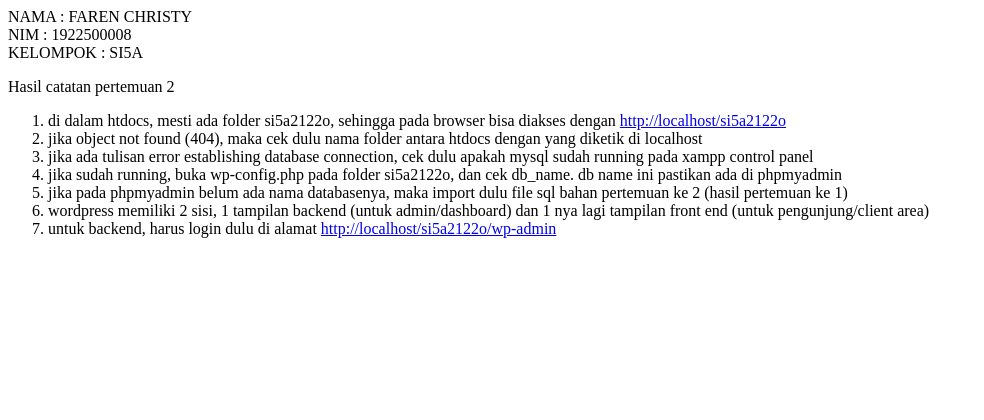
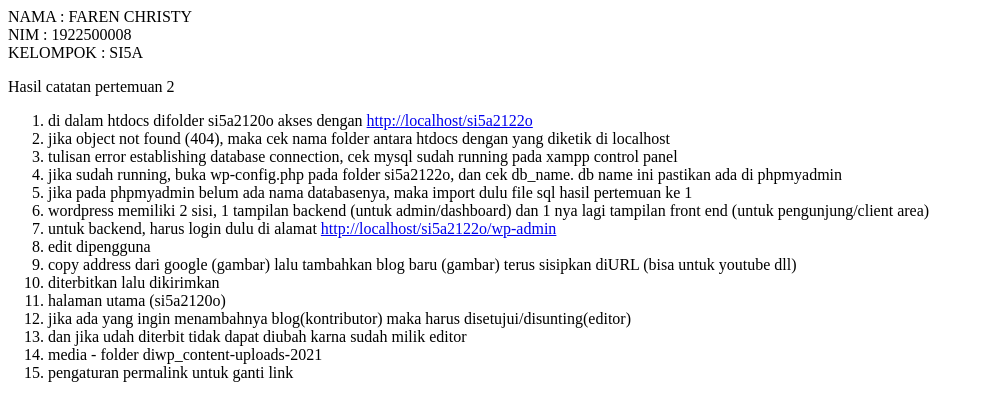
Before and after one commit to farenchristy/si5a2120o, a plain HTML site: page 2/index.html in a window 1280 px wide. Shown: the whole page, without its empty margins (0-984 px from the left). Drawn offline with Linux system fonts and the light colour scheme.

Commit message:
Update index.html

```diff
--- a/2/index.html
+++ b/2/index.html
@@ -4,12 +4,19 @@ KELOMPOK : SI5A<br>
 
 <p>Hasil catatan pertemuan 2<p>
   <ol>
-  <li>di dalam htdocs, mesti ada folder si5a2122o, sehingga pada browser bisa diakses dengan <a href="http://localhost/si5a2122o" target="_blank">http://localhost/si5a2122o</a></li>
-  <li>jika object not found (404), maka cek dulu nama folder antara htdocs dengan yang diketik di localhost</li>
-  <li>jika ada tulisan error establishing database connection, cek dulu apakah mysql sudah running pada xampp control panel</li>
+  <li>di dalam htdocs difolder si5a2120o akses dengan <a href="http://localhost/si5a2122o" target="_blank">http://localhost/si5a2122o</a></li>
+  <li>jika object not found (404), maka cek nama folder antara htdocs dengan yang diketik di localhost</li>
+  <li>tulisan error establishing database connection, cek mysql sudah running pada xampp control panel</li>
   <li>jika sudah running, buka wp-config.php pada folder si5a2122o, dan cek db_name. db name ini pastikan ada di phpmyadmin</li>
-  <li>jika pada phpmyadmin belum ada nama databasenya, maka import dulu file sql bahan pertemuan ke 2 (hasil pertemuan ke 1)</li>
+  <li>jika pada phpmyadmin belum ada nama databasenya, maka import dulu file sql hasil pertemuan ke 1</li>
   <li>wordpress memiliki 2 sisi, 1 tampilan backend (untuk admin/dashboard) dan 1 nya lagi tampilan front end (untuk pengunjung/client area)</li>
   <li>untuk backend, harus login dulu di alamat <a href="http://localhost/si5a2122o/wp-admin" target="_blank">http://localhost/si5a2122o/wp-admin</a></li>
-</ol> </li>
+  <li>edit dipengguna</li>
+  <li>copy address dari google (gambar) lalu tambahkan blog baru (gambar) terus sisipkan diURL (bisa untuk youtube dll)</li>
+  <li>diterbitkan lalu dikirimkan</li>
+  <li>halaman utama (si5a2120o)</li>
+  <li>jika ada yang ingin menambahnya blog(kontributor) maka harus disetujui/disunting(editor)</li>
+  <li>dan jika udah diterbit tidak dapat diubah karna sudah milik editor</li>
+  <li>media - folder diwp_content-uploads-2021</li>
+  <li> pengaturan permalink untuk ganti link</li>
 </ol>
```
